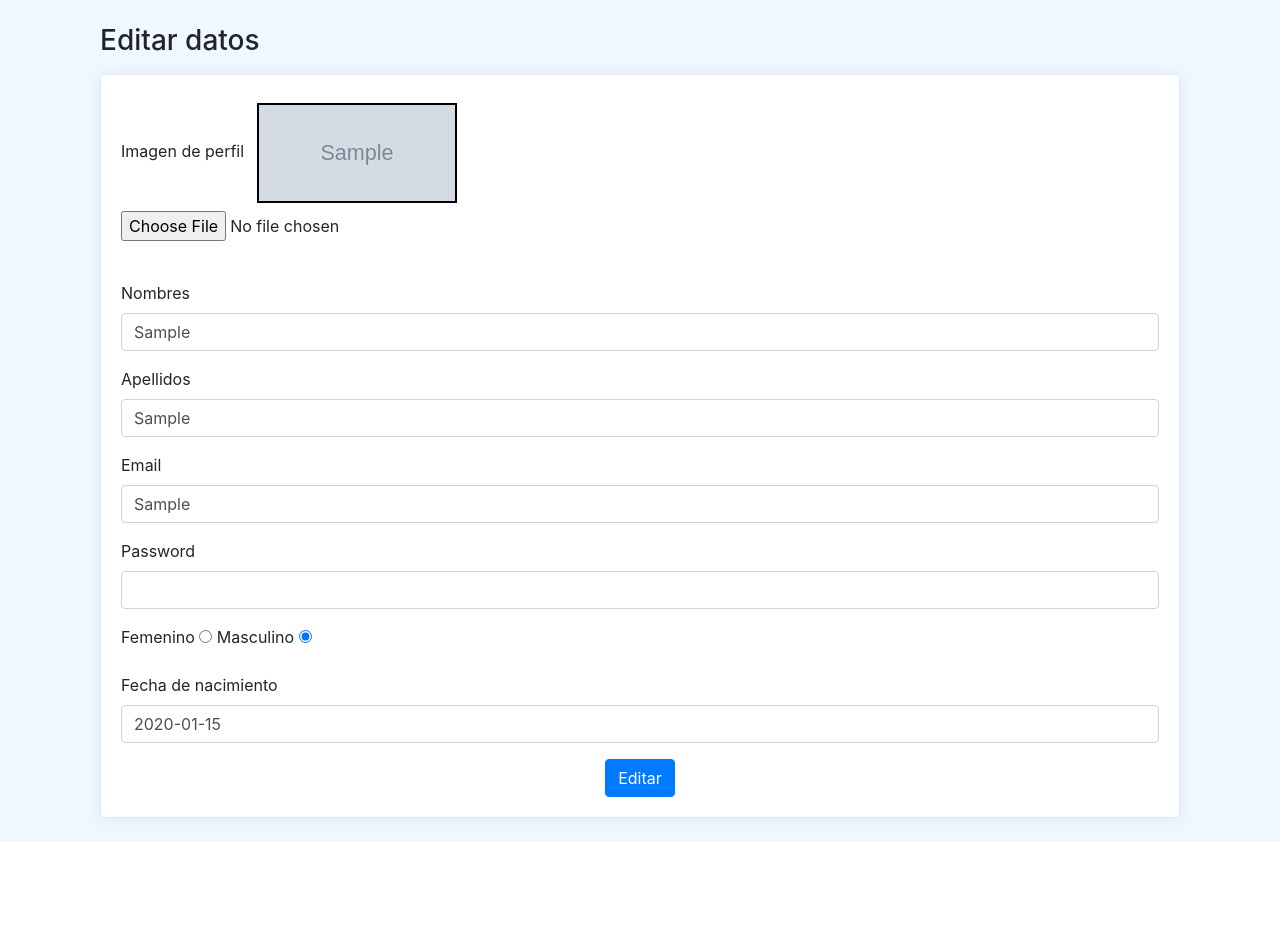
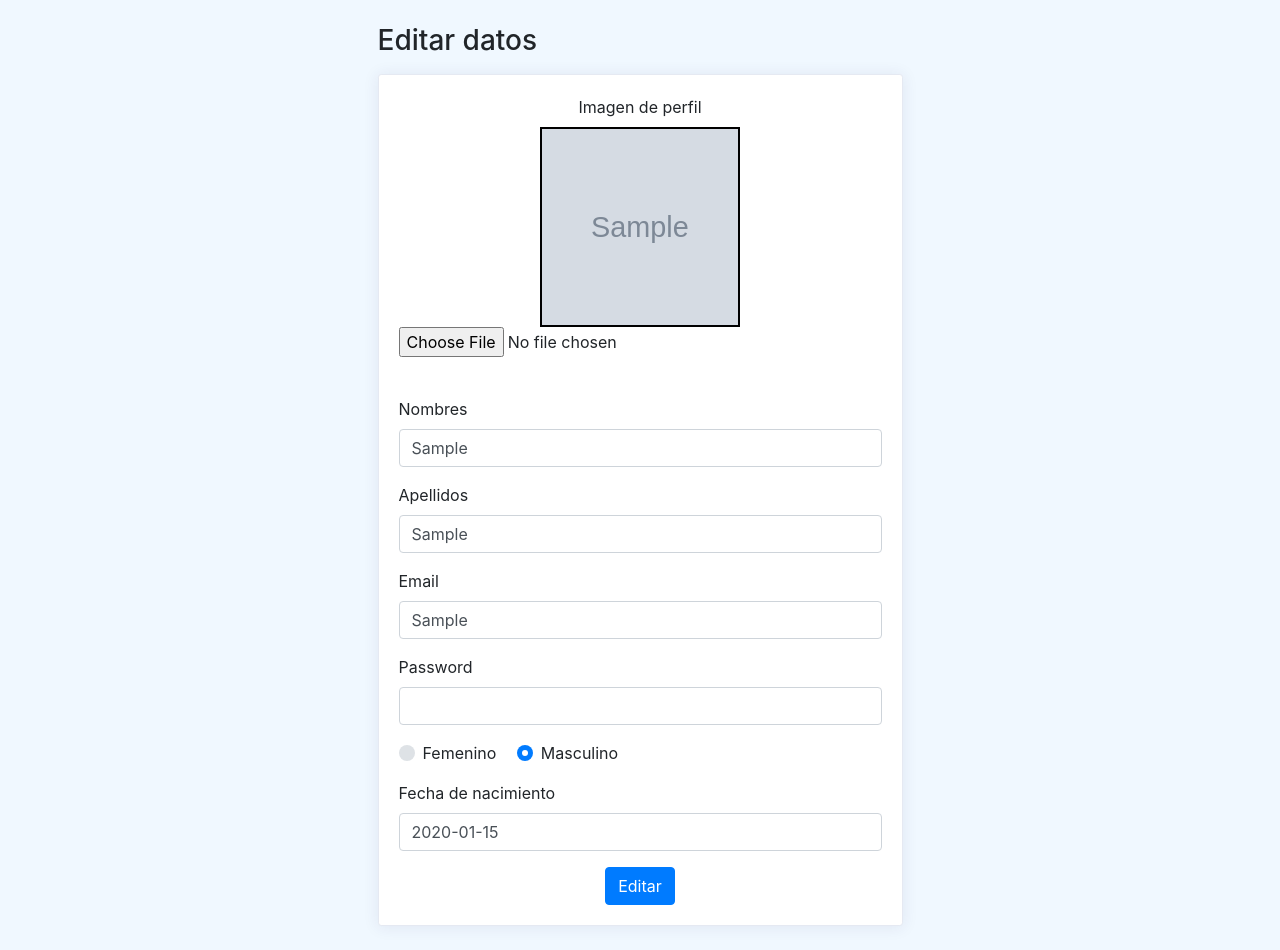
Before and after one commit to nlemarodriguez/Programacion-segura, a Flask app: template templates/editUser.html in a window 1280 px wide. Shown: the part 57-1007 px from the top of the page. Before the commit the page ends 899 px from the top, so only its background shows below. Run offline with Flask 2, Linux system fonts and the light colour scheme; the template is opened without the code that fills it: most values are stand-ins (such as "Sample title", 1, 10 or a date in 2020); grey boxes marked "Sample" are stand-in pictures; some libraries are stand-ins or nearby versions.

Commit message:
Ajustes estilos registro y editar datos

```diff
--- a/templates/editUser.html
+++ b/templates/editUser.html
@@ -1,7 +1,7 @@
 {% extends "layout.html" %}
 
 {% block body %}
-    <div class="container">
+    <div class="container col-md-6">
         <h1 class="h3 mb-3">Editar datos</h1>
         {% with messages = get_flashed_messages() %}
             {% if messages %}
@@ -18,9 +18,9 @@
         {% if datosUsuario %}
             <div class="card">
                 <div class="card-body">
-                    <form action="/editar_usuario" method="POST" enctype="multipart/form-data">
-                        <div class="form-group">
-                            <label for="list">Imagen de perfil</label>
+                    <form id="form_edit_user" action="/editar_usuario" method="POST" enctype="multipart/form-data">
+                        <div class="form-group text-center">
+                            <label for="list">Imagen de perfil</label><br>
                             <output id="list"></output>
                             <input type="file" class="form-control-file" id="files" name="files[]"/>
                             <br/>
@@ -45,23 +45,25 @@
                             <input class="form-control" type="password" name="password" size="40" maxlength="40">
                         </div>
                         <div class="form-group">
-                            <div>
-                                {% if datosUsuario.sexo == 'F' %}
-                                    <label class="radio-container">Femenino
-                                        <input type="radio" checked="checked" value="F" name="gender">
-                                    </label>
-                                    <label class="radio-container">Masculino
-                                        <input type="radio" value="M" name="gender">
-                                    </label>
-                                {% else %}
-                                    <label class="radio-container">Femenino
-                                        <input type="radio" value="F" name="gender">
-                                    </label>
-                                    <label class="radio-container">Masculino
-                                        <input type="radio" checked="checked" value="M" name="gender">
-                                    </label>
-                                {% endif %}
-                            </div>
+                            {% if datosUsuario.sexo == 'F' %}
+                                <div class="custom-control custom-radio custom-control-inline">
+                                  <input class="custom-control-input" type="radio" name="gender" id="genderF" value="F" checked="checked">
+                                  <label class="custom-control-label" for="genderF">Femenino</label>
+                                </div>
+                                <div class="custom-control custom-radio custom-control-inline">
+                                  <input class="custom-control-input" type="radio" name="gender" id="genderM" value="M">
+                                  <label class="custom-control-label" for="genderM">Masculino</label>
+                                </div>
+                            {% else %}
+                                <div class="custom-control custom-radio custom-control-inline">
+                                  <input class="custom-control-input" type="radio" name="gender" id="genderF" value="F">
+                                  <label class="custom-control-label" for="genderF">Femenino</label>
+                                </div>
+                                <div class="custom-control custom-radio custom-control-inline">
+                                  <input class="custom-control-input" type="radio" name="gender" id="genderM" value="M" checked="checked">
+                                  <label class="custom-control-label" for="genderM">Masculino</label>
+                                </div>
+                            {% endif %}
                         </div>
                         <div class="form-group">
                             <label>Fecha de nacimiento</label>
@@ -70,7 +72,7 @@
                         </div>
 
                         <div class="text-center mt-3">
-                            <button type="submit" class="btn btn-primary">Editar</button>
+                            <button type="submit" class="btn btn-primary" id="btn_edit">Editar</button>
                         </div>
                     </form>
 
@@ -96,7 +98,7 @@
             reader.onload = (function (theFile) {
                 return function (e) {
                     // Insertamos la imagen
-                    document.getElementById("list").innerHTML = ['<img class="foto_perfil_busqueda" src="', e.target.result, '" title="', escape(theFile.name), '"/>'].join('');
+                    document.getElementById("list").innerHTML = ['<img class=" img-fluid foto_perfil" width="128px" height="128px" src="', e.target.result, '" title="', escape(theFile.name), '"/>'].join('');
                 };
             })(f);
 
@@ -104,9 +106,16 @@
         }
     }
     var url_img = '{{ datosUsuario.foto }}'
-    var html_to_insert = '<img class="foto_perfil_busqueda" src="'.concat(url_img.toString()).concat('"/>');
+    var html_to_insert = '<img class="img-fluid foto_perfil" width="128px" height="128px" src="'.concat(url_img.toString()).concat('"/>');
     document.getElementById('list').insertAdjacentHTML('afterbegin', html_to_insert);
     document.getElementById('files').addEventListener('change', archivo, false);
+
+    {# $("#btn_edit").on('click', function(e){
+            e.preventDefault();
+            $("#form_edit_user")[0].reset;
+        });
+    #}
+
 </script>
 
 
```
Also changed, not shown: templates/registro.html (+7 -7 lines).
